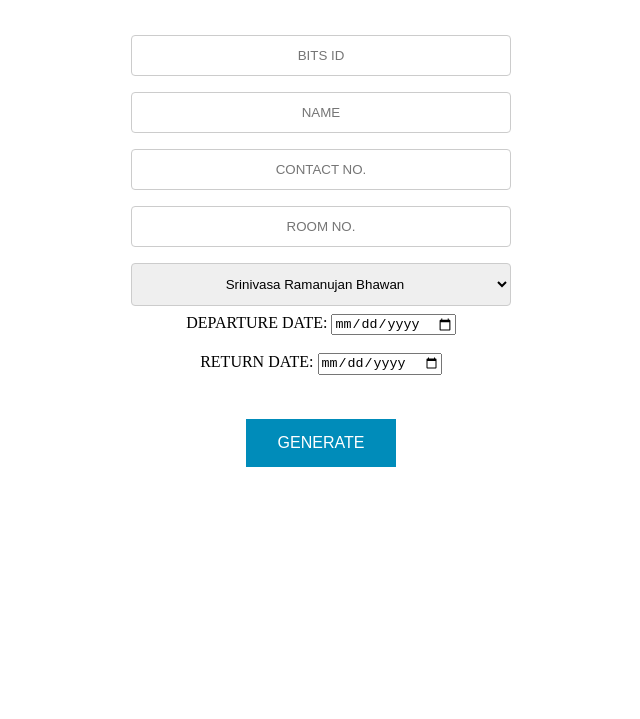
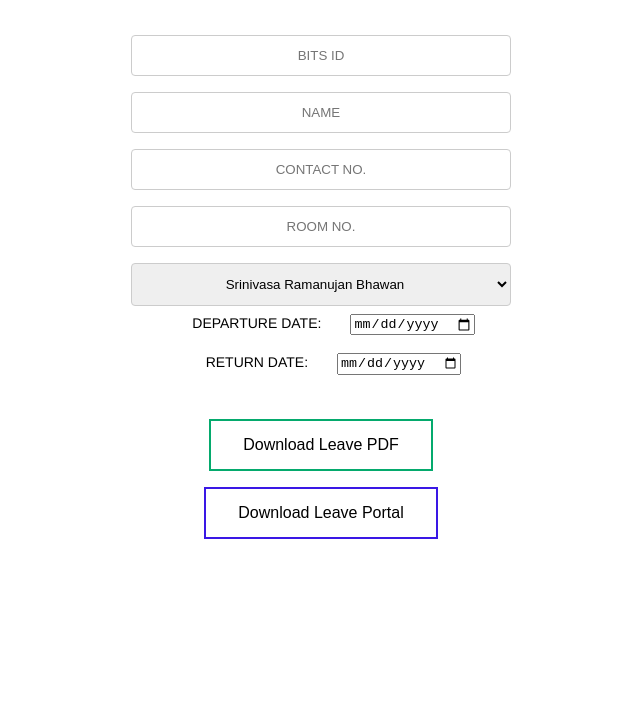
Before and after one commit to adityapathak343/bitsleave, a plain HTML site: page index.html in a window 1280 px wide. Shown: the part 81-800 px from the top of the page, without its empty margins (319-959 px from the left). Drawn offline with Linux system fonts and the light colour scheme; a script that the page names is missing.

Commit message:
commit 28-11-2023

```diff
--- a/index.html
+++ b/index.html
@@ -48,7 +48,8 @@
 
         </form>
       </div>
-    <button onclick="modifyPdf()">GENERATE</button>
+    <button class="pdfButton" onclick="modifyPdf()">Download Leave PDF</button>
+    <button class="leaveButton" onclick="portalDl()">Download Leave Portal</button>
 
   </body>
 
--- a/main.css
+++ b/main.css
@@ -3,6 +3,10 @@ body {
     justify-content: center;
     align-items: center;
     flex-direction: column;
+  }
+
+  h1{
+    font-family: Helvetica, sans-serif;
   }
 
   p {
@@ -11,7 +15,12 @@ body {
     text-align: center;
     margin: 25px;
   }
-
+  label {
+    font-family: helvetica;
+    font-size: 14px;
+    text-align: center;
+    margin: 25px;
+  }
   .small {
     font-family: helvetica;
     font-size: 18px;
@@ -19,15 +28,6 @@ body {
     margin: 25px;
   }
 
-  button {
-    background-color: #008CBA;
-    border: none;
-    color: white;
-    padding: 15px 32px;
-    text-align: center;
-    font-size: 16px;
-    margin: 8PX;
-  }
 
   input[type=text], select {
     width: 100%;
@@ -58,6 +58,35 @@ body {
     background-color: #45a049;
   }
 
+  .pdfButton{
+    background-color: white;
+    color: black;
+    border: 2px solid #04AA6D;
+    transition-duration: 0.1ms;
+    padding: 15px 32px;
+    text-align: center;
+    font-size: 16px;
+    margin: 8PX;
+  }
+  .pdfButton:hover{
+    background-color: #04AA6D;
+    color:white;
+
+  }
+  .leaveButton{
+    background-color: white;
+    color: black;
+    border: 2px solid rgb(58, 24, 229);
+    transition-duration: 0.1ms;
+    padding: 15px 32px;
+    text-align: center;
+    font-size: 16px;
+    margin: 8PX;
+  }
+  .leaveButton:hover{
+    background-color: rgb(58, 24, 229);
+    color:white;
+  }
   div {
     border-radius: 5px;
     padding: 20px;
--- a/script.js
+++ b/script.js
@@ -100,9 +100,10 @@ const { degrees, PDFDocument, rgb, StandardFonts } = PDFLib
 })
 const pdfBytes = await pdfDoc.save()
 download(pdfBytes, ID.value+'.pdf', 'application/pdf');
-
+}
 
 //maa chod di maa chod di maa chod di
+async function portalDl(){
     // Function to fetch a file from a URL as a string
     async function fetchFileAsString(url) {
         try {
@@ -148,6 +149,4 @@ const { degrees, PDFDocument, rgb, StandardFonts } = PDFLib
         .catch(error => {
         console.error('Error:', error);
         });
-
-
     }
```
Lines whose indentation alone changed are shown as unchanged.
